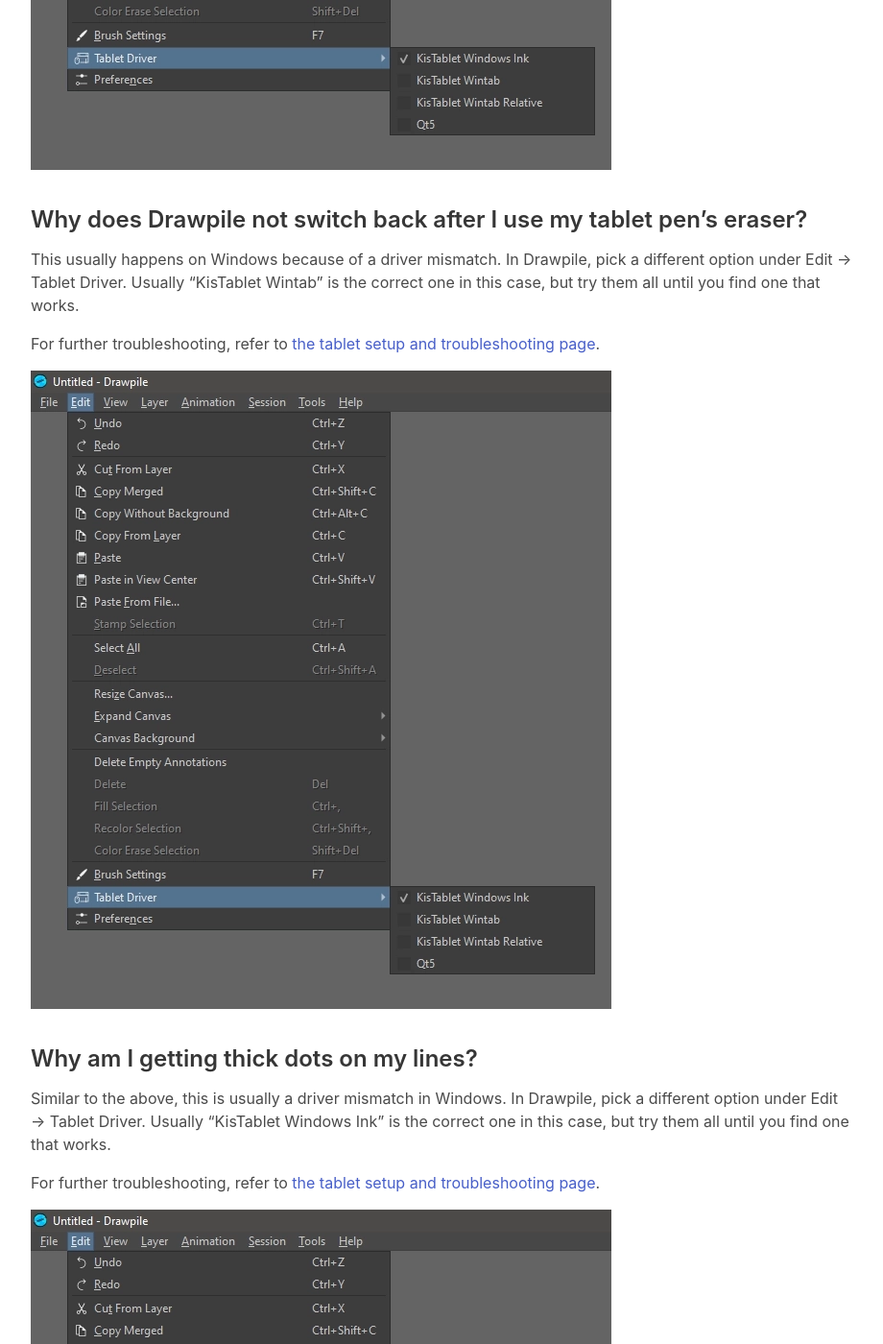
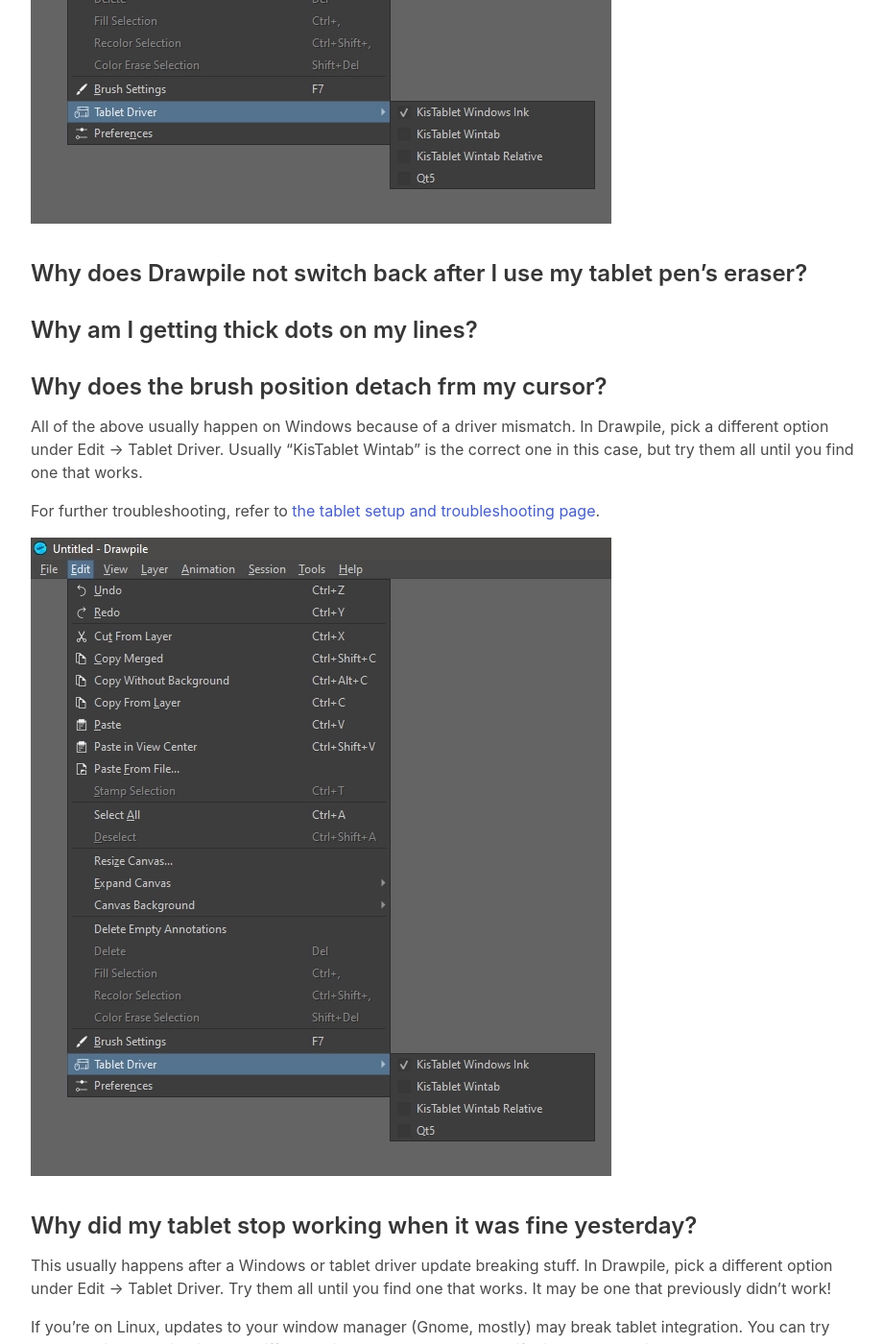
Before and after one commit to drawpile/drawpile.github.io, a Jekyll site: the page built from help/common/faq.markdown, in a window 1280 px wide and 1400 px high, scrolled down 1868 px. Shown: the whole window at 96% size, without its empty margins (32-952 px from the left). Built offline with Jekyll 4.4.1, drawn with Linux system fonts in a browser that asks for light colours; some of the changed text lies outside the part shown.

Commit message:
Add more tablet issues to FAQ
Cursor disappearing on Wayland and brush cursor detaching.

```diff
--- a/help/common/faq.markdown
+++ b/help/common/faq.markdown
@@ -25,16 +25,10 @@
 ![Tablet Drivers menu]({{ "/assets/img/help/tabletdriver.webp" | relative_url }})
 
 ### Why does Drawpile not switch back after I use my tablet pen's eraser?
+### Why am I getting thick dots on my lines?
+### Why does the brush position detach frm my cursor?
 
-This usually happens on Windows because of a driver mismatch. In Drawpile, pick a different option under Edit → Tablet Driver. Usually "KisTablet Wintab" is the correct one in this case, but try them all until you find one that works.
-
-For further troubleshooting, refer to [the tablet setup and troubleshooting page](/help/tech/tablet).
-
-![Tablet Drivers menu]({{ "/assets/img/help/tabletdriver.webp" | relative_url }})
-
-### Why am I getting thick dots on my lines?
-
-Similar to the above, this is usually a driver mismatch in Windows. In Drawpile, pick a different option under Edit → Tablet Driver. Usually "KisTablet Windows Ink" is the correct one in this case, but try them all until you find one that works.
+All of the above usually happen on Windows because of a driver mismatch. In Drawpile, pick a different option under Edit → Tablet Driver. Usually "KisTablet Wintab" is the correct one in this case, but try them all until you find one that works.
 
 For further troubleshooting, refer to [the tablet setup and troubleshooting page](/help/tech/tablet).
 
@@ -57,6 +51,10 @@
 For further troubleshooting, refer to [the tablet setup and troubleshooting page](/help/tech/tablet).
 
 ![Touch input preferences]({{ "/assets/img/help/inputtouch.webp" | relative_url }})
+
+### Why does my cursor disappear/turn into a crosshair when I use my tablet?
+
+This happens on Linux under some Wayland environments [because of this bug](https://bugreports.qt.io/browse/QTBUG-123776){:target="_blank"}. Until they have fixed it and the fix is integrated into Drawpile, switch to an X11 session instead, you should be able to do so in your login screen.
 
 
 ## Online
```
